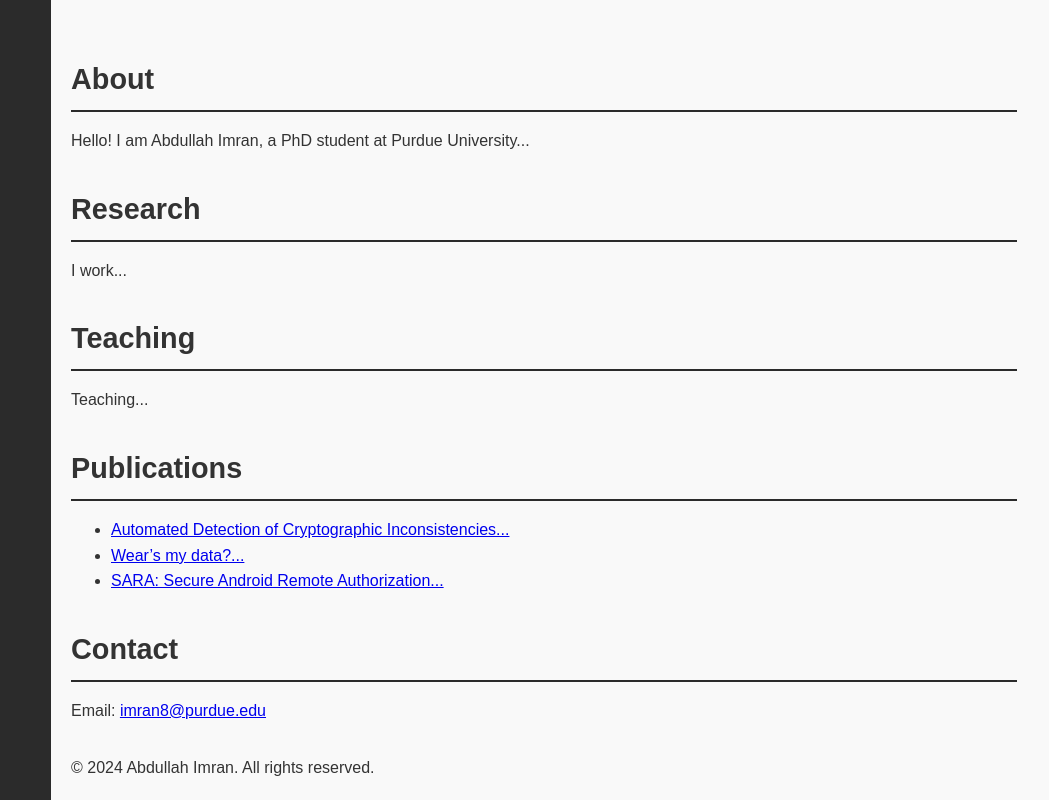
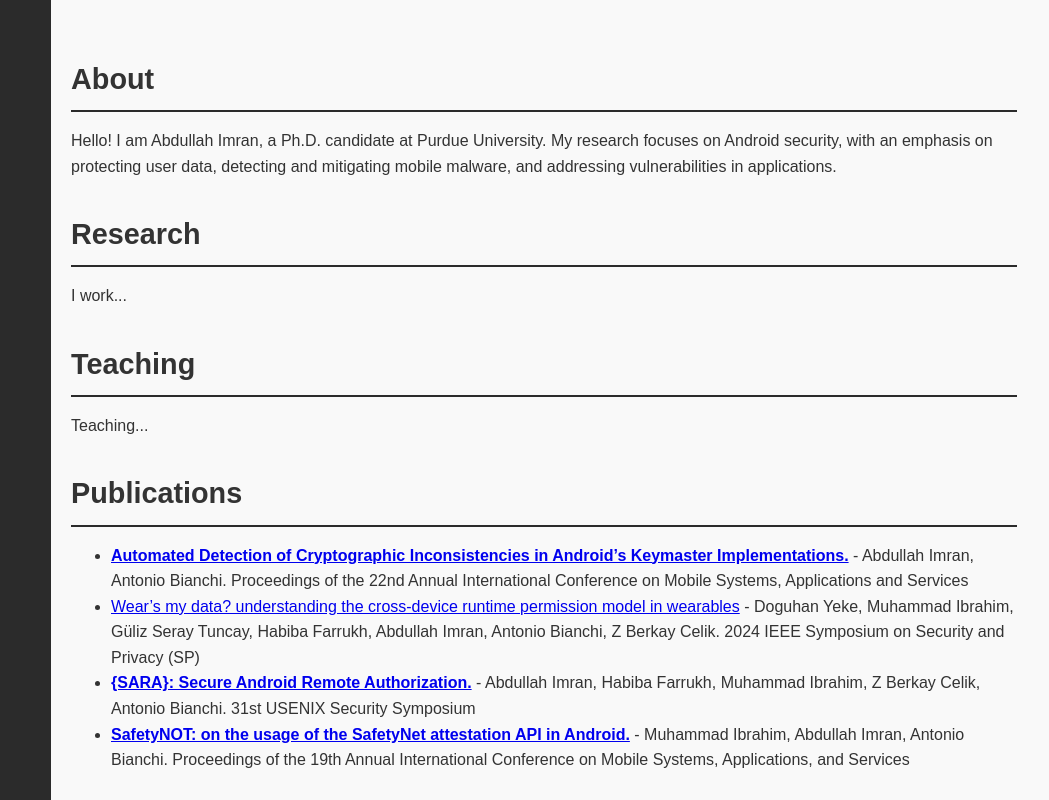
Before and after one commit to abd134/abd134.github.io, a plain HTML site: page index.html in a window 1280 px wide. Shown: the top 800 px of the page, 231-1280 px from the left. Drawn offline with Linux system fonts and the light colour scheme.

Commit message:
Update index.html

```diff
--- a/index.html
+++ b/index.html
@@ -98,7 +98,7 @@
     <main>
       <section id="about">
         <h2>About</h2>
-        <p>Hello! I am Abdullah Imran, a PhD student at Purdue University...</p>
+        <p>Hello! I am Abdullah Imran, a Ph.D. candidate at Purdue University. My research focuses on Android security, with an emphasis on protecting user data, detecting and mitigating mobile malware, and addressing vulnerabilities in applications. </p>
       </section>
       <section id="research">
         <h2>Research</h2>
@@ -111,10 +111,13 @@
       <section id="publications">
         <h2>Publications</h2>
         <ul>
-          <li><a href="https://dl.acm.org/doi/abs/10.1145/3643832.3661893">Automated Detection of Cryptographic Inconsistencies...</a></li>
-          <li><a href="https://ieeexplore.ieee.org/abstract/document/10646680">Wear’s my data?...</a></li>
-          <li><a href="https://www.usenix.org/conference/usenixsecurity22/presentation/imran">SARA: Secure Android Remote Authorization...</a></li>
-        </ul>
+        <li><b><a href=https://dl.acm.org/doi/abs/10.1145/3643832.3661893>Automated Detection of Cryptographic Inconsistencies in Android’s Keymaster Implementations.</a></b> - Abdullah Imran, Antonio Bianchi. Proceedings of the 22nd Annual International Conference on Mobile Systems, Applications and Services
+</li>
+        <li><b></b><a href=https://ieeexplore.ieee.org/abstract/document/10646680>Wear’s my data? understanding the cross-device runtime permission model in wearables</a></b> - Doguhan Yeke, Muhammad Ibrahim, Güliz Seray Tuncay, Habiba Farrukh, Abdullah Imran, Antonio Bianchi, Z Berkay Celik. 2024 IEEE Symposium on Security and Privacy (SP)</li>
+        <li><b><a href=https://www.usenix.org/conference/usenixsecurity22/presentation/imran>{SARA}: Secure Android Remote Authorization.</a></b> - Abdullah Imran, Habiba Farrukh, Muhammad Ibrahim, Z Berkay Celik, Antonio Bianchi. 31st USENIX Security Symposium </li>
+        <li><b><a href=https://dl.acm.org/doi/abs/10.1145/3458864.3466627> SafetyNOT: on the usage of the SafetyNet attestation API in Android.</a></b> - Muhammad Ibrahim, Abdullah Imran, Antonio Bianchi. Proceedings of the 19th Annual International Conference on Mobile Systems, Applications, and Services</li>
+
+      </ul>
       </section>
       <section id="contact">
         <h2>Contact</h2>
```
